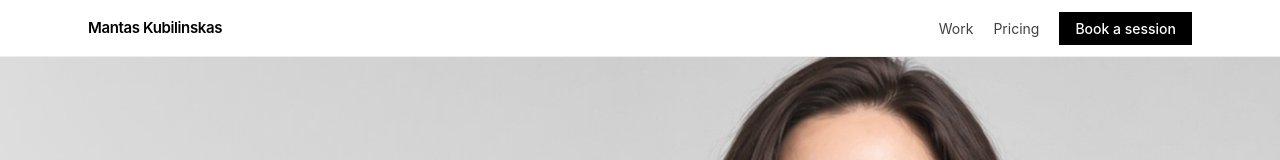
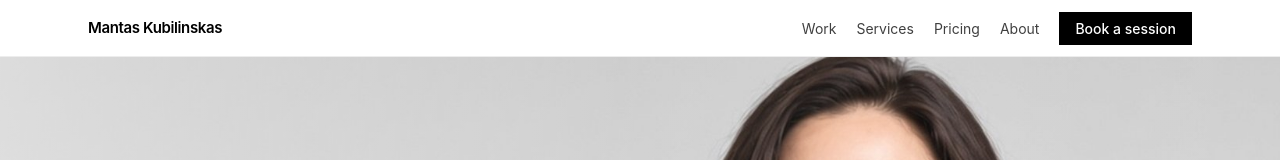
Before and after one commit to kubiliux1/Business-Portraits, a Next.js app: page / in a window 1280 px wide. Shown: the top 160 px of the page. Built offline with nearby package versions, Linux system fonts and the light colour scheme; no server answers.

Commit message:
Update Header

```diff
--- a/src/components/Header.tsx
+++ b/src/components/Header.tsx
@@ -8,13 +8,17 @@ export default function Header() {
         <Link href="/" className="text-[15px] font-semibold tracking-tight">{site.name}</Link>
         <div className="flex items-center gap-5 text-[14px]">
           <Link href="/work" className="hidden text-neutral-700 hover:text-black sm:inline">Work</Link>
+          <Link href="/services" className="hidden text-neutral-700 hover:text-black sm:inline">Services</Link>
           <Link href="/pricing" className="hidden text-neutral-700 hover:text-black sm:inline">Pricing</Link>
+          <Link href="/about" className="hidden text-neutral-700 hover:text-black sm:inline">About</Link>
           <Link href="/book" className=" bg-black px-4 py-1.5 font-medium text-white hover:bg-neutral-800">Book a session</Link>
         </div>
       </nav>
       <div className="flex justify-center gap-6 border-t border-neutral-200/70 py-2 text-[14px] sm:hidden">
         <Link href="/work" className="text-neutral-700">Work</Link>
+        <Link href="/services" className="text-neutral-700">Services</Link>
         <Link href="/pricing" className="text-neutral-700">Pricing</Link>
+        <Link href="/about" className="text-neutral-700">About</Link>
       </div>
     </header>
   );
```
